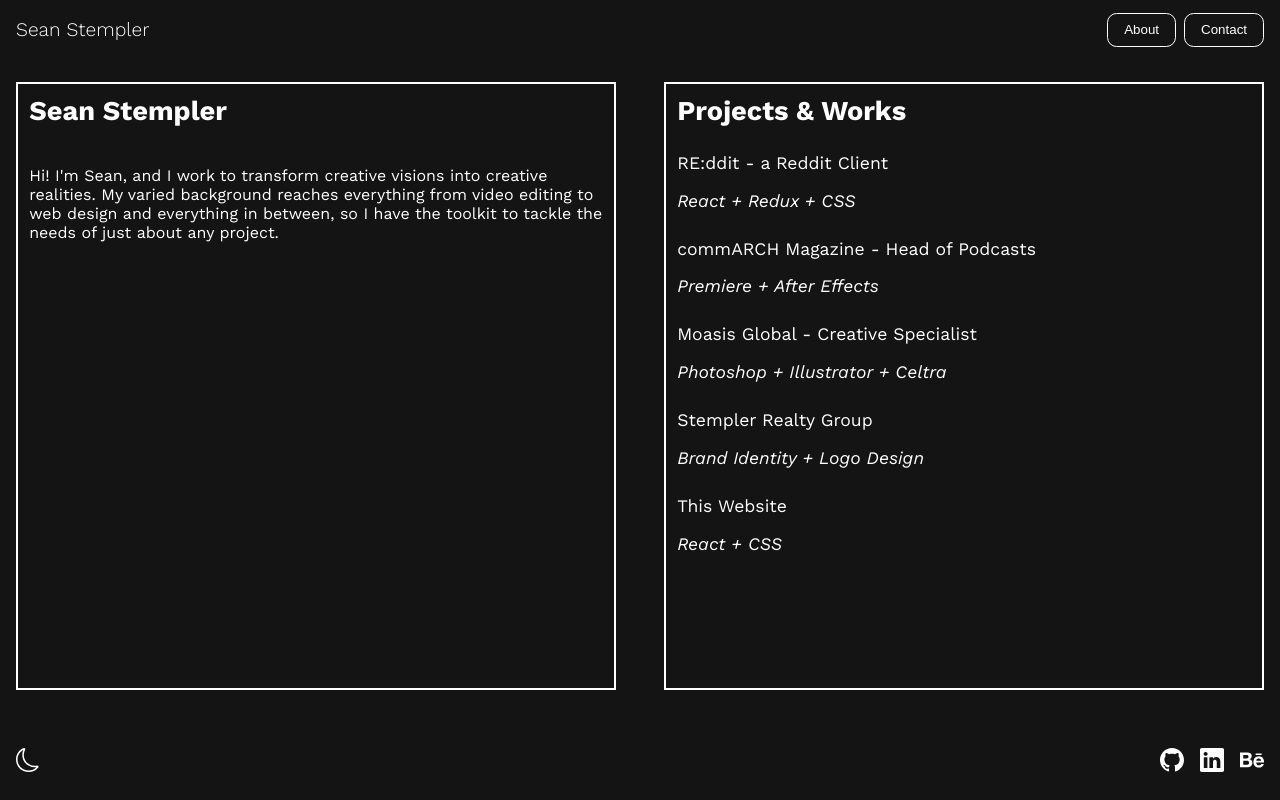
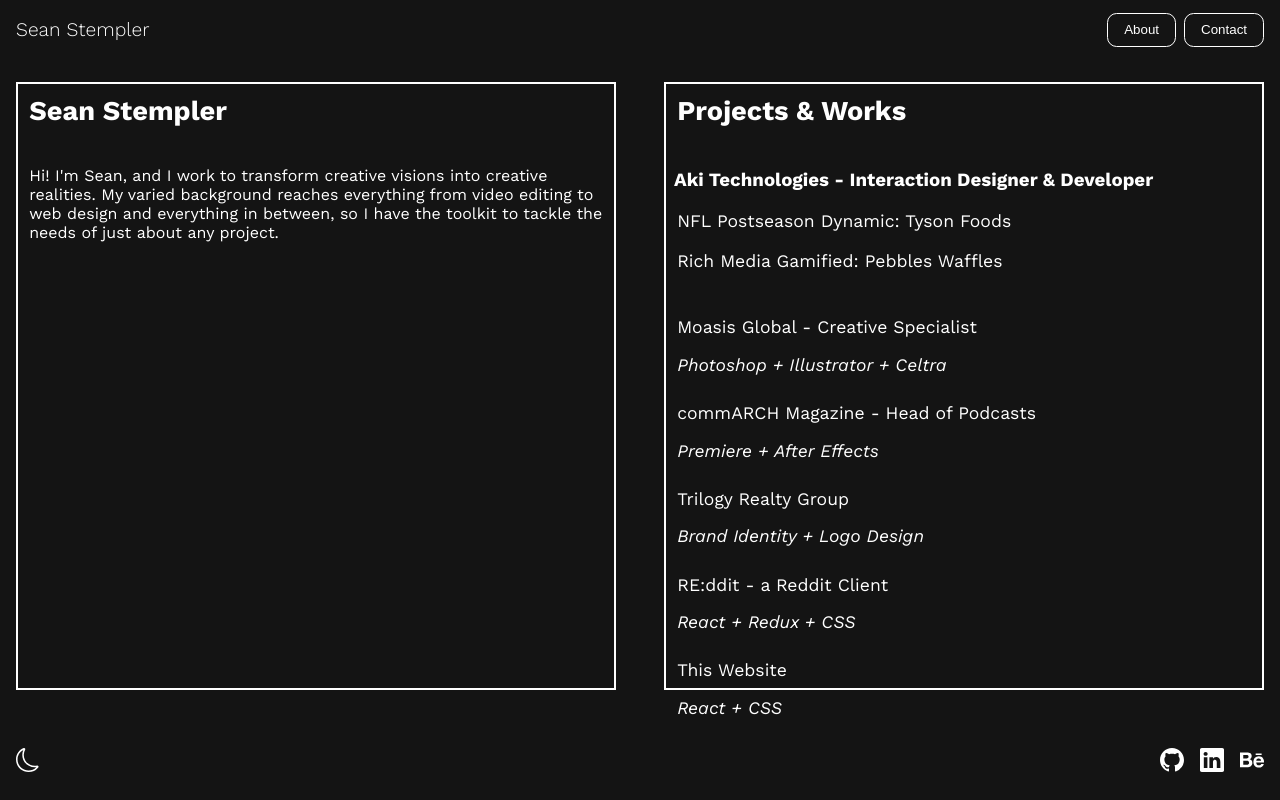
Before and after one commit to slstempler/slstempler_portfolio, a React (Create React App) app: page / in a window 1280 px wide. Built offline with nearby package versions, Linux system fonts and the light colour scheme.

Commit message:
updated Projects and Content to include initial Aki entries, reformatted accordingly.

```diff
--- a/src/components/Content.jsx
+++ b/src/components/Content.jsx
@@ -12,10 +12,11 @@
 
 
 const redditScreenshot = 'https://res.cloudinary.com/ddq3vhxki/image/upload/f_auto/v1664901406/portfolio-2022/screenshot16958_nyq4tx.png';
-const stemplerRealtyLight = 'https://res.cloudinary.com/ddq3vhxki/image/upload/f_auto/v1664901405/portfolio-2022/main-lightx1000_wotwtm.png';
-const stemplerRealtyScreenshot = 'https://res.cloudinary.com/ddq3vhxki/image/upload/f_auto/v1664901405/portfolio-2022/main-darkx1000_wogo51.png';
+const trilogyRealtyLight = 'https://res.cloudinary.com/ddq3vhxki/image/upload/v1709849242/portfolio-2022/black-bg-1000_v2gozd.png';
+const trilogyRealtyScreenshot = 'https://res.cloudinary.com/ddq3vhxki/image/upload/v1709849243/portfolio-2022/white-bg-1000_pev5ee.png';
 const moasisScreenshot = 'https://res.cloudinary.com/ddq3vhxki/image/upload/f_auto/v1664901405/portfolio-2022/greenland-sample-alpha_rlzlxd.png';
-
+const tysonScreenshot = `https://res.cloudinary.com/ddq3vhxki/image/upload/v1709847258/portfolio-2022/tyson-screens_zcimy4.png`
+const pebblesScreenshot = `https://res.cloudinary.com/ddq3vhxki/image/upload/v1709848692/portfolio-2022/pebbles-screens_jjhjq5.png`
 
 export function Content({content, darkMode}) {
 
@@ -85,6 +86,24 @@
                         <p className="content-target">Hi! I'm Sean, and I work to transform creative visions into creative realities. My varied background reaches everything from video editing to web design and everything in between, so I have the toolkit to tackle the needs of just about any project.</p>
                     </>
                 }
+                {(content === 'aki-tyson' || params === 'aki-tyson') &&
+                    <>
+                        <h2 className="content-target content-title">Aki Technologies - Tyson Foods</h2>
+                        <a href="https://creative.akitechnologies.net/preview/a8ae4fd1#overrides.deviceInfo.deviceType=Phone&ruleBasedFeedRadio%5Be07be279%5D=actual&placementWidth=390&placementHeight=auto" target="_blank" rel="noreferrer" className="hero-anchor">
+                            <img className="content-image content-target" src={tysonScreenshot} alt="project screenshot">
+                        </img></a>
+                        <p className="content-target">A premier retailer specializing in denim engaged my team to build a dynamic rich media unit capable of offering live NFL scores alongside a carousel of product shots and an expandable store locator. With data from sports-focused API, I developed a JavaScript-based core for the unit which delivered live game information to any user. This JS script assisted in state management and animation, and enabled the unit to be handled fully dynamically even across a constantly variable schedule for the NFL season, and across both English and Spanish variants; even while a game is offline, the next game’s time is displayed. Along with this functionality, the unit was designed to accommodate the other rich media needs mentioned above alongside the scoreboard, showcasing the denim products and tying their brand identity to the NFL. With their interest now primed, users can - without leaving the unit - open the animated store locator to navigate towards the retail location nearest them.</p>
+                    </>
+                }
+                {(content === 'aki-pebbles' || params === 'aki-pebbles') &&
+                    <>
+                        <h2 className="content-target content-title">Aki Technologies - Pebbles Waffles</h2>
+                        <a href="https://creative.akitechnologies.net/preview/47cb3ee0#overrides.deviceInfo.deviceType=Phone&placementWidth=390&placementHeight=auto" target="_blank" rel="noreferrer" className="hero-anchor">
+                            <img className="content-image content-target" src={pebblesScreenshot} alt="project screenshot">
+                        </img></a>
+                        <p className="content-target">A major CPG brand with a line of cartoon-licensed waffles sought a fresh and exciting ad creative to highlight their two major lines of offerings. To emphasize their playful and family-oriented brand identity and highlight the core selling point of their waffles, I developed a catch-falling-items game. This game not only aids user engagement but offers a brand-building twist: users must select which of the two core product lines they wish to use in the game. This allows a bit of personal expression for users, adds to replayability - the visuals change depending on the product line chosen - and helps to reinforce the value proposition of the waffles by placing focus on the density of tasty cereal flakes packed into each pastry.</p>
+                    </>
+                }
                 {(content === 'reddit' || params === 'reddit') &&
                     <>
                         <h2 className="content-target content-title">RE:ddit</h2>
@@ -117,11 +136,11 @@
                         </IconContext.Provider>
                     </>
                 }
-                {(content === 'stempler-realty' || params === 'stempler-realty') &&
+                {(content === 'trilogy-realty' || params === 'trilogy-realty') &&
                     <>
-                        <h2 className="content-target content-title">Stempler Realty Group</h2>
+                        <h2 className="content-target content-title">Trilogy Realty Group</h2>
                         <a href="https://www.beangroup.com/agents/1186124/Lisa+Stempler" target="_blank" rel="noreferrer" className="hero-anchor">
-                            <img className="content-image content-target" src={darkMode ? stemplerRealtyScreenshot : stemplerRealtyLight} alt="project screenshot" height="150">
+                            <img className="content-image content-target" src={darkMode ? trilogyRealtyScreenshot : trilogyRealtyLight} alt="project screenshot" height="150">
                         </img></a>
                         <p className="content-target">Design work including brand identity and logo design for a local New England realty team. Worked alongside clients to develop brand from scratch and helped produce assets for use on both digital applications like social media and physical applications like open house signs and business cards.</p>
                     </>
--- a/src/components/Projects.jsx
+++ b/src/components/Projects.jsx
@@ -20,7 +20,54 @@
     return (
         <div id="projects-container">
             <h2 id="projects-header">Projects & Works</h2>
+            <hr/>
             <div id="reddit-container">
+                <h3>Aki Technologies - Interaction Designer & Developer</h3>
+
+                <button id="aki-tyson" className="projects-project" aria-label="Aki-Tyson Project Active Focus"
+                    onClick={(e) => {
+                        setActiveProject('aki-tyson');
+                        navigate("/projects/aki-tyson");
+                    }}>
+                    <p className="projects-title">NFL Postseason Dynamic: Tyson Foods</p>
+                </button>
+                <br/>
+                <button id="aki-pebbles" className="projects-project" aria-label="Aki-Pebbles Project Active Focus"
+                    onClick={(e) => {
+                        setActiveProject('aki-pebbles');
+                        navigate("/projects/aki-pebbles");
+                    }}>
+                    <p className="projects-title">Rich Media Gamified: Pebbles Waffles</p>
+                </button>
+                <hr/>
+                <button id="moasis" className="projects-project" aria-label="Moasis Project Active Focus"
+                    onClick={(e) => {
+                        setActiveProject('moasis');
+                        navigate("/projects/moasis");
+                    }}>
+                    <p className="projects-title">Moasis Global - Creative Specialist</p>
+                    <i className="projects-description">Photoshop + Illustrator + Celtra</i>
+                </button>
+                <hr/>
+                <button id="commarch" className="projects-project" aria-label="commARCH Project Active Focus"
+                    onClick={(e) => {
+                        setActiveProject('commarch');
+                        navigate("/projects/commarch");
+                    }}>
+                    <p className="projects-title">commARCH Magazine - Head of Podcasts</p>
+                    <i className="projects-description">Premiere + After Effects</i>
+                </button>
+                <hr/>
+                {/* client projects section here?? */}
+                <button id="trilogy-realty" className="projects-project" aria-label="Trilogy Realty Project Active Focus"
+                    onClick={(e) => {
+                        setActiveProject('trilogy-realty');
+                        navigate("/projects/trilogy-realty");
+                    }}>
+                    <p className="projects-title">Trilogy Realty Group</p>
+                    <i className="projects-description">Brand Identity + Logo Design</i>
+                </button>
+                <hr/>
                 <button id="reddit" className="projects-project" aria-label="RE:ddit Project Active Focus"
                         onClick={(e) => {
                             setActiveProject('reddit');
@@ -34,33 +81,7 @@
                     </button>
                 </div>
                 <hr/>
-            <button id="commarch" className="projects-project" aria-label="commARCH Project Active Focus"
-                onClick={(e) => {
-                    setActiveProject('commarch');
-                    navigate("/projects/commarch");
-                }}>
-                <p className="projects-title">commARCH Magazine - Head of Podcasts</p>
-                <i className="projects-description">Premiere + After Effects</i>
-            </button>
-            <hr/>
-            <button id="moasis" className="projects-project" aria-label="Moasis Project Active Focus"
-                onClick={(e) => {
-                    setActiveProject('moasis');
-                    navigate("/projects/moasis");
-                }}>
-                <p className="projects-title">Moasis Global - Creative Specialist</p>
-                <i className="projects-description">Photoshop + Illustrator + Celtra</i>
-            </button>
-            <hr/>
-            <button id="stempler-realty" className="projects-project" aria-label="Stempler Realty Project Active Focus"
-                onClick={(e) => {
-                    setActiveProject('stempler-realty');
-                    navigate("/projects/stempler-realty");
-                }}>
-                <p className="projects-title">Stempler Realty Group</p>
-                <i className="projects-description">Brand Identity + Logo Design</i>
-            </button>
-            <hr/>
+
             <button id="portfolio-site" className="projects-project" aria-label="Portfolio Project Active Focus"
                 onClick={(e) => {
                     setActiveProject('portfolio-site');
```
Lines whose indentation alone changed are shown as unchanged.
